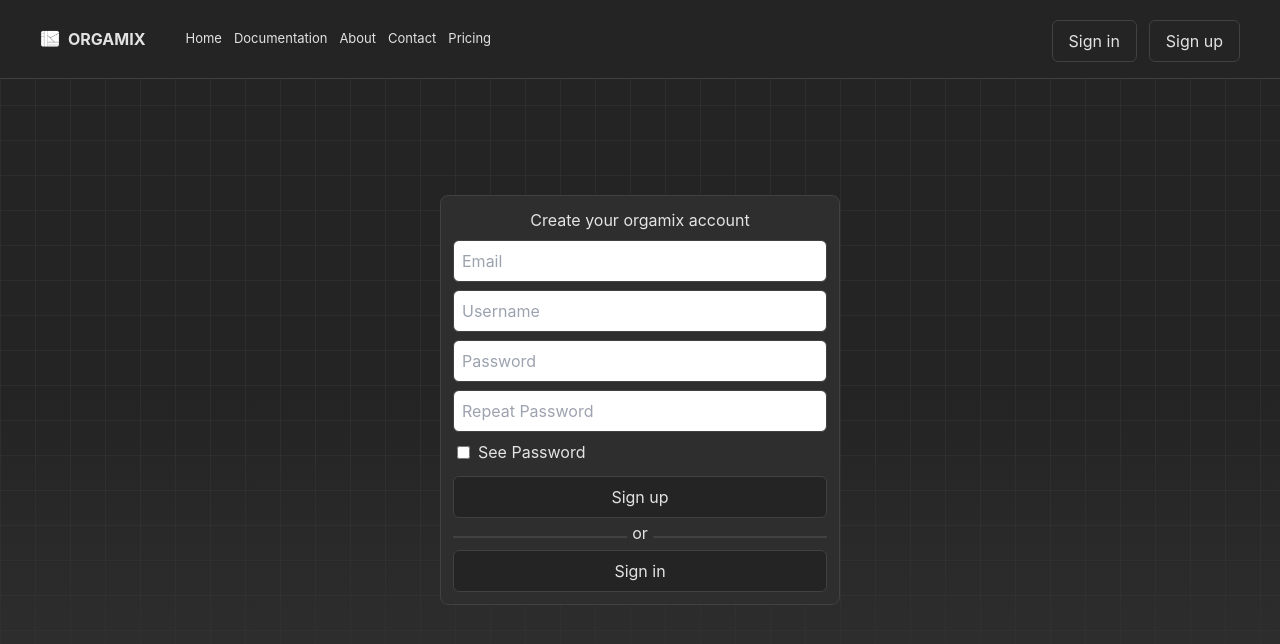
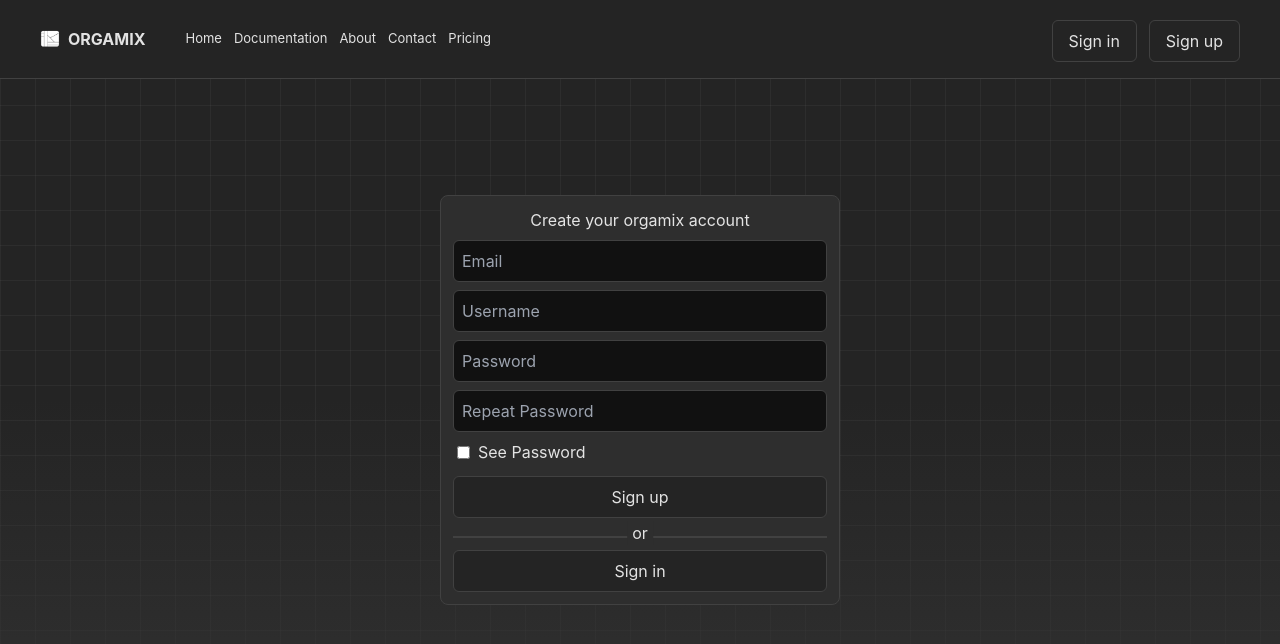
Before and after one commit to marcusxro/Orgamix, a React (Vite) app: page /sign-up in a window 1280 px wide. Shown: the top 644 px of the page. Built offline with nearby package versions, Linux system fonts and the light colour scheme; no server answers; the database is empty.

Commit message:
fixed inputs

```diff
--- a/src/comps/Sidebar.tsx
+++ b/src/comps/Sidebar.tsx
@@ -43,7 +43,7 @@ interface NotificationType {
 
 const Sidebar: React.FC<paramsType> = ({ location }) => {
 
-    const [user]:any = IsLoggedIn()
+    const [user]: any = IsLoggedIn()
     const { inviteToProject }: any = useStore()
     const [fetchedData, setFetchedData] = useState<dataType[] | null>(null);
     const { isSidebarHover, setIsSidebarHover }: any = useStore()
@@ -375,12 +375,13 @@ const Sidebar: React.FC<paramsType> = ({ location }) => {
                 >
                     {/* Add motion.div for the rotating icon */}
                     <motion.div
-                        className="text-2xl"
+                        className="text-2xl bg-gradient-to-r from-orange-500 to-violet-500  rounded-full"
                         whileHover={{ rotate: 360 }}
-                        transition={{ duration: .5 }}
+                        transition={{ duration: 0.5 }}
                     >
                         <GiArtificialHive />
                     </motion.div>
+
                     <span>Ask AI</span>
                 </div>
 
--- a/src/pages/AuthPages/SignUp.tsx
+++ b/src/pages/AuthPages/SignUp.tsx
@@ -181,7 +181,7 @@ const SignUp: React.FC = () => {
                         setEmail(e.target.value)
                     }}
                     required
-                    className='p-2 rounded-md outline-none border-[1px] border-[#414141]'
+                    className='p-2 rounded-md outline-none border-[1px] border-[#414141] bg-[#111] text-white'
                     type="email" placeholder='Email' />
                 <input
                     value={Username}
@@ -190,7 +190,7 @@ const SignUp: React.FC = () => {
                     }}
                     maxLength={20}
                     required
-                    className='p-2 rounded-md outline-none border-[1px] border-[#414141]'
+                    className='p-2 rounded-md outline-none border-[1px] border-[#414141] bg-[#111] text-white'
                     type="text" placeholder='Username' />
                 <input
                     value={password}
@@ -199,7 +199,7 @@ const SignUp: React.FC = () => {
                         setPassword(e.target.value)
                     }}
                     required
-                    className='p-2 rounded-md outline-none border-[1px] border-[#414141] '
+                    className='p-2 rounded-md outline-none border-[1px] border-[#414141] bg-[#111] text-white'
                     type={`${seePass ? "text" : "password"}`} placeholder='Password' />
                 <input
                     value={repPassword}
@@ -208,7 +208,7 @@ const SignUp: React.FC = () => {
                         setRepPassword(e.target.value)
                     }}
                     required
-                    className='p-2 rounded-md outline-none border-[1px] border-[#414141] '
+                    className='p-2 rounded-md outline-none border-[1px] border-[#414141] bg-[#111] text-white'
                     type={`${seePass ? "text" : "password"}`} placeholder='Repeat Password' />
                 <div className='gap-2 flex px-1 w-auto items-center'>
                     <input
--- a/src/pages/Static/Contact.tsx
+++ b/src/pages/Static/Contact.tsx
@@ -13,6 +13,7 @@ import Menu from '../../comps/Menu';
 import { supabase } from '../../supabase/supabaseClient';
 import { BiSolidError } from "react-icons/bi";
 import Loader from '../../comps/Loader';
+import { IoLocationSharp } from "react-icons/io5";
 
 const Contact: React.FC = () => {
 
@@ -252,6 +253,15 @@ const Contact: React.FC = () => {
                                 <FaPhoneAlt />  09625426771
                             </div>
                         </div>
+                        <div className='flex flex-col gap-2'>
+                            <div className='font-semibold'>
+                                Find us
+                            </div>
+                            <div
+                                className='cursor-pointer text-[#888] flex items-center gap-2'>
+                                <IoLocationSharp />  Sauyo, Quezon City, Philippines
+                            </div>
+                        </div>
                         <div className='flex gap-4 mt-5 '>
                             <div
                                    onClick={() => { window.open('https://www.facebook.com/marcuss09') }}
--- a/src/pages/isLoggedIn/ArtificialIntelligence.tsx
+++ b/src/pages/isLoggedIn/ArtificialIntelligence.tsx
@@ -385,7 +385,7 @@ const ArtificialIntelligence: React.FC = () => {
 
 
 
-    const [user]:any = IsLoggedIn(); // Assuming you have an IsLoggedIn hook for fetching user info
+    const [user]: any = IsLoggedIn(); // Assuming you have an IsLoggedIn hook for fetching user info
 
     const [msgId, setMsgId] = useState<string | null>(null);
 
@@ -1004,18 +1004,31 @@ const ArtificialIntelligence: React.FC = () => {
 
 
                         <div className='flex items-start gap-2 max-w-[1200px] w-full mx-auto overflow-auto flex-wrap mt-auto text-[12px]'>
+                            {
+                                myTasks && myTasks.length > 0 &&
                                 <div
-                                className='bg-[#212121] px-2 py-1 rounded-md cursor-pointer hover:bg-[#25252525] text-[#888] border-[1px] border-[#535353]' onClick={runAnalyticsForTasks}>
+                                    className='bg-[#212121] px-2 py-1 rounded-md cursor-pointer hover:bg-[#25252525] text-[#888] border-[1px] border-[#535353]'
+                                    onClick={runAnalyticsForTasks}>
                                     Analytics for my tasks
                                 </div>
+                            }
+
+                            {
+                                myGoals && myGoals.length > 0 &&
                                 <div
-                                className='bg-[#212121] px-2 py-1 rounded-md cursor-pointer hover:bg-[#25252525] text-[#888] border-[1px] border-[#535353]' onClick={runAnalyticsForGoals}>
+                                    className='bg-[#212121] px-2 py-1 rounded-md cursor-pointer hover:bg-[#25252525] text-[#888] border-[1px] border-[#535353]'
+                                    onClick={runAnalyticsForGoals}>
                                     Analytics for my goals
                                 </div>
+                            }
+                            {
+                                myProjects && myProjects.length > 0 &&
                                 <div
-                                className='bg-[#212121] px-2 py-1 rounded-md cursor-pointer hover:bg-[#25252525] text-[#888] border-[1px] border-[#535353]' onClick={runAnalyticsForProjects}>
+                                    className='bg-[#212121] px-2 py-1 rounded-md cursor-pointer hover:bg-[#25252525] text-[#888] border-[1px] border-[#535353]'
+                                    onClick={runAnalyticsForProjects}>
                                     Analytics for my projects
                                 </div>
+                            }
                             <div
                                 className='bg-[#212121] px-2 py-1 rounded-md cursor-pointer hover:bg-[#25252525] text-[#888] border-[1px] border-[#535353]' onClick={() => { generateProjects("projects") }}>
                                 Generate projects idea
--- a/src/pages/isLoggedIn/ViewAiChat.tsx
+++ b/src/pages/isLoggedIn/ViewAiChat.tsx
@@ -154,7 +154,7 @@ const ViewAiChat: React.FC = () => {
     const [isShow, setIsShow] = useState<boolean>(false)
     const [isUserScrolling, setIsUserScrolling] = useState(false)
     const params = useParams();
-    const [user]:any = IsLoggedIn()
+    const [user]: any = IsLoggedIn()
 
     const [chatInfos, setChatInfos] = useState<any>([]);
 
@@ -1004,21 +1004,30 @@ const ViewAiChat: React.FC = () => {
                         {
                             user?.id === chatInfos?.userid && AIresponse != null &&
                             <div className='flex gap-2 flex-wrap mt-auto text-[12px]'>
+                                {
+                                    myTasks && myTasks.length > 0 &&
                                     <div
                                         className='bg-[#212121] px-2 py-1 rounded-md cursor-pointer hover:bg-[#25252525] text-[#888] border-[1px] border-[#535353]'
                                         onClick={runAnalyticsForTasks}>
                                         Analytics for my tasks
                                     </div>
+                                }
+                          {
+                            myGoals && myGoals.length > 0 &&
                             <div
                             className='bg-[#212121] px-2 py-1 rounded-md cursor-pointer hover:bg-[#25252525] text-[#888] border-[1px] border-[#535353]'
                             onClick={runAnalyticsForGoals}>
                             Analytics for my goals
                         </div>
+                          }
+                             {
+                            myProjects && myProjects.length > 0 &&
                             <div
                             className='bg-[#212121] px-2 py-1 rounded-md cursor-pointer hover:bg-[#25252525] text-[#888] border-[1px] border-[#535353]'
                             onClick={runAnalyticsForProjects}>
                             Analytics for my projects
                         </div>
+                             }
                                 <div
                                     className='bg-[#212121] px-2 py-1 rounded-md cursor-pointer hover:bg-[#25252525] text-[#888] border-[1px] border-[#535353]'
                                     onClick={() => { generateProjects("projects") }}>
```
Lines whose indentation alone changed are shown as unchanged.
